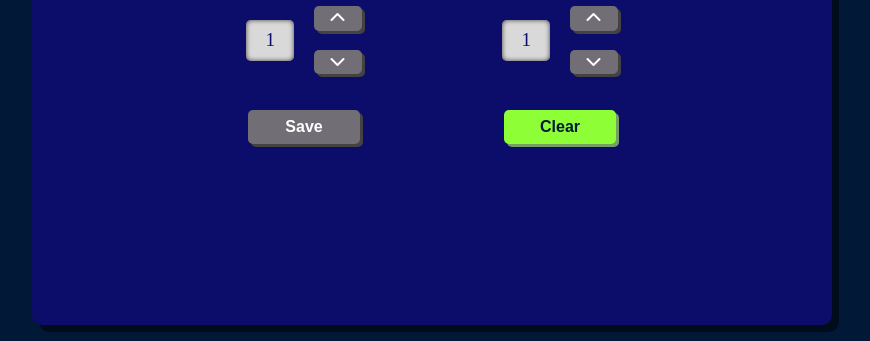
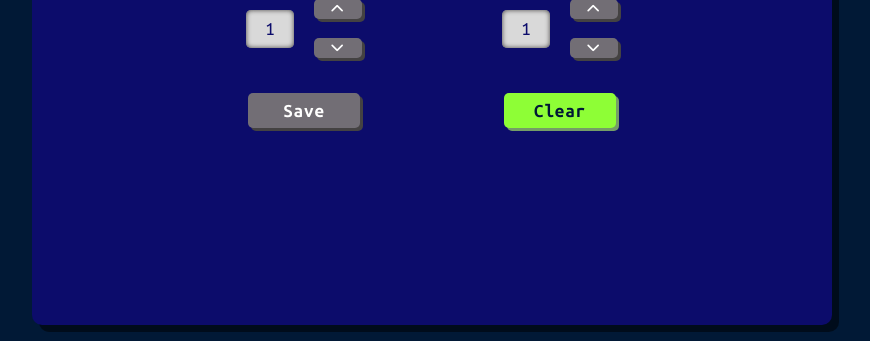
Before and after one commit to ennshi/lissajous_figures, a website built with webpack: page src/template.html in a window 1280 px wide. Shown: the part 459-800 px from the top of the page, without its empty margins (208-1078 px from the left). Built offline with nearby package versions, Linux system fonts and the light colour scheme; what plotly.js-dist would draw is missing.

Commit message:
Fonts implemented, btns styling improved

```diff
--- a/src/components/Button.scss
+++ b/src/components/Button.scss
@@ -1,15 +1,15 @@
-@mixin btn-shape($width, $border-radius) {
+@mixin btn-shape($width, $border-radius, $font-size) {
   width: $width;
   text-align: center;
   padding: 0.5rem;
-  font-weight: bold;
+  font-size: $font-size;
   border-radius: $border-radius;
 }
 
 .btn--bottom {
-  @include btn-shape(7rem, 5px);
+  @include btn-shape(7rem, 5px, 1.2rem);
 }
 
 .btn--top {
-  @include btn-shape(3.5rem, 50%);
+  @include btn-shape(3.5rem, 50%, 1rem);
 }
--- a/src/styles.scss
+++ b/src/styles.scss
@@ -1,3 +1,4 @@
+@import url('https://fonts.googleapis.com/css2?family=Open+Sans&family=Ubuntu+Mono:wght@400;700&display=swap');
 :root {
   --main-color: #0C0C6B;
   --main-color-darker: #011936;
@@ -12,6 +13,8 @@ html, body {
   width: 100%;
   margin: 0;
   padding: 0;
+  font-family: 'Ubuntu Mono', monospace;
+  letter-spacing: 0.05rem;
 }
 
 body {
@@ -30,6 +33,9 @@ button {
   padding: 0;
   border: none;
   outline: none;
+  font-family: 'Ubuntu Mono', monospace;
+  letter-spacing: 0.05rem;
+  font-weight: bold;
 }
 
 h1, h2 {
@@ -46,8 +52,6 @@ h2 {
   color: $text-color;
   box-shadow: 3px 3px 0 $darker-color;
   position: relative;
-  font-weight: bold;
-  font-size: 1rem;
   &:active {
     box-shadow: none;
     top: 3px;
```
